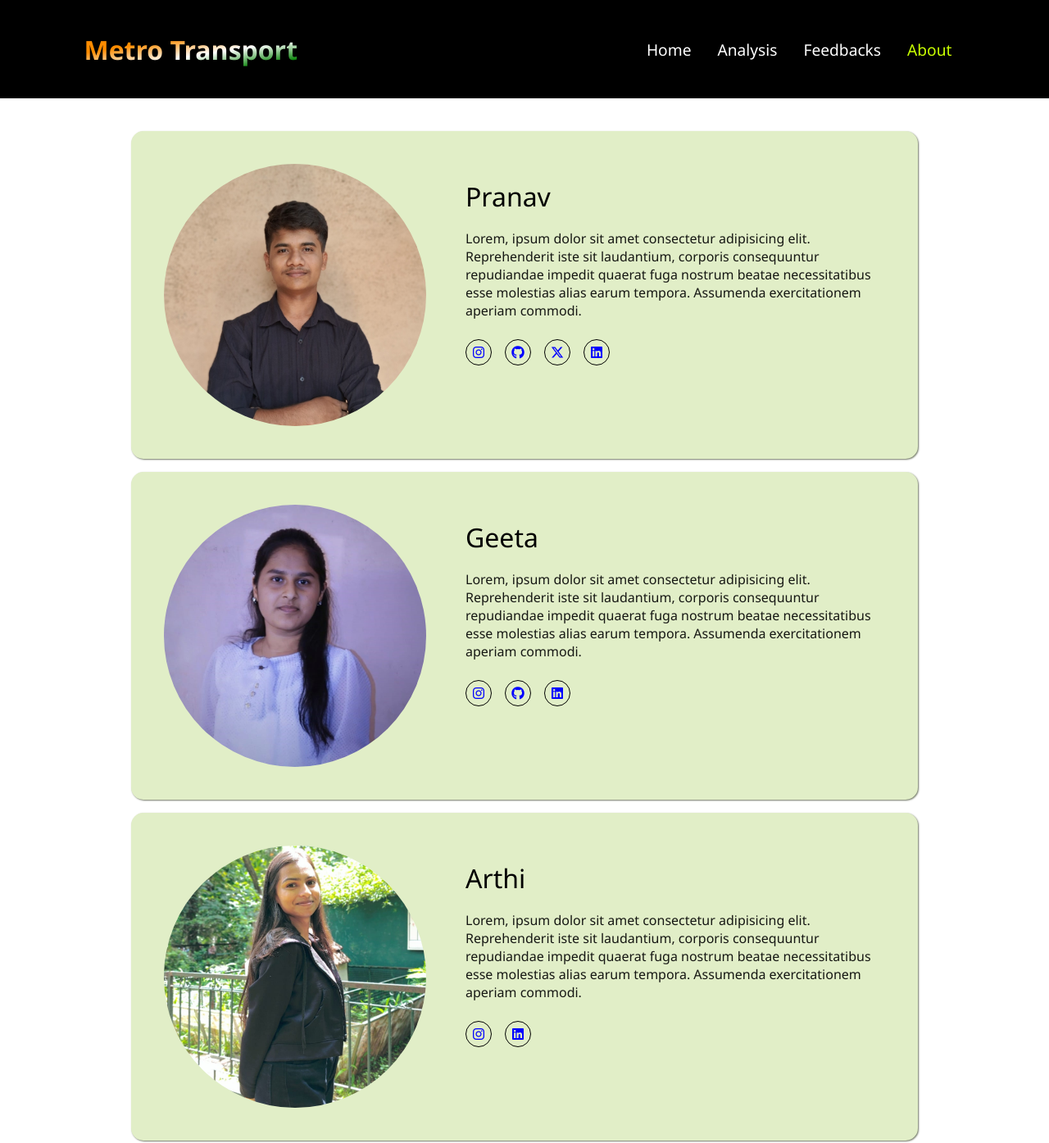
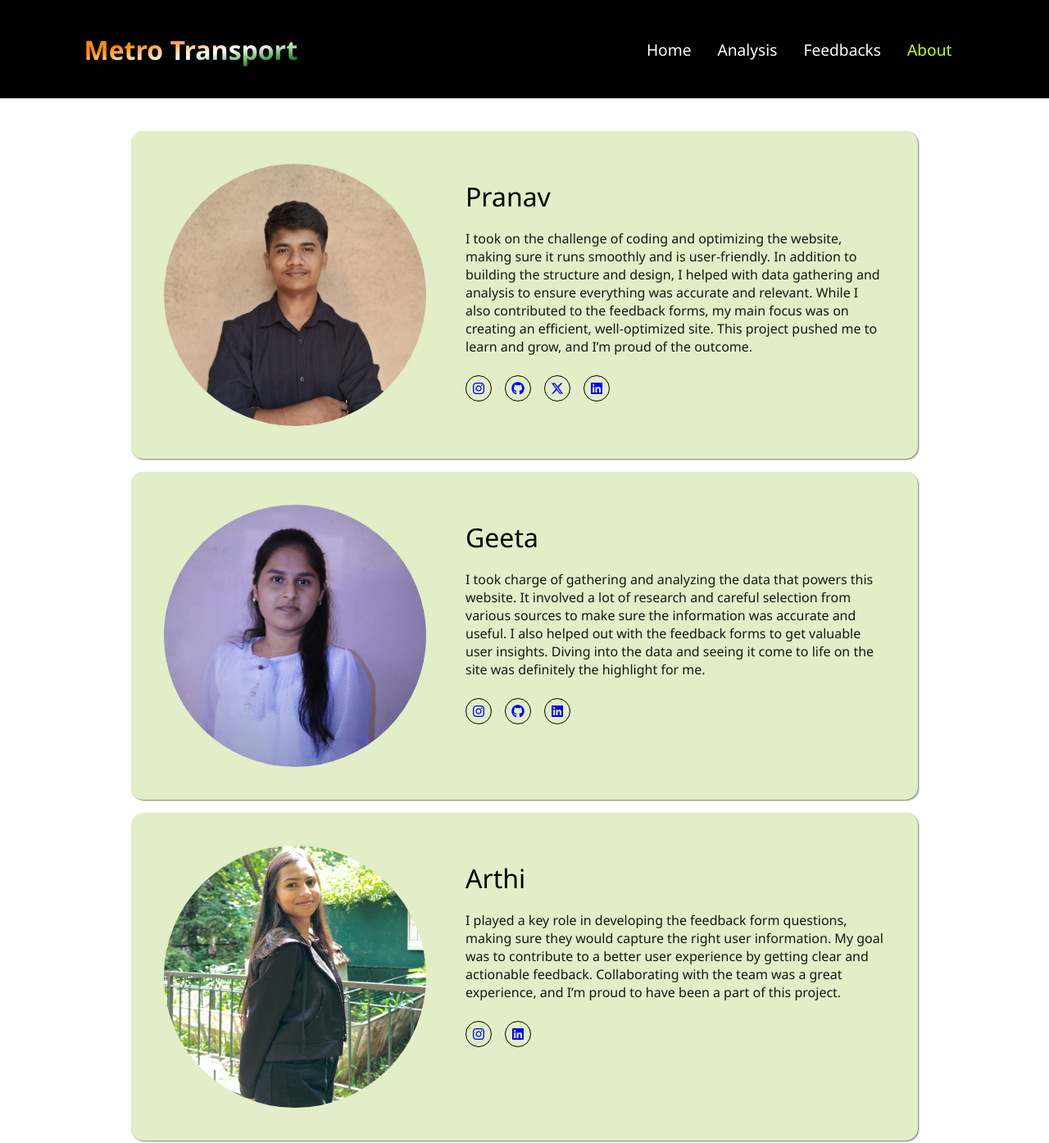
Before and after one commit to pranavdhekane/Field-Project, a plain HTML site: page pages/about.html in a window 1280 px wide. Shown: the top 1395 px of the page at 82% size. Drawn offline with Linux system fonts and the light colour scheme.

Commit message:
about-text added

```diff
--- a/pages/about.html
+++ b/pages/about.html
@@ -19,17 +19,20 @@
         <a href="javascript:void(0)" class="closebtn" onclick="closeNav()">×</a>
         <ul>
             <li><a href="../index.html">Home</a></li>
-            <li><a href="#">Analysis</a></li>
+            <li><a href="analysis.html">Analysis</a></li>
             <li><a href="feedbacks.html">Feedbacks</a></li>
             <li><a href="" id="current-tab">About</a></li>
         </ul>
+        <div id="side-msg">
+            Made with ❤️
+        </div>
     </div>
     <div id="navbar">
         <h1>Metro Transport</h1>
         <div></div>
         <ul>
             <li><a href="../index.html">Home</a></li>
-            <li><a href="#">Analysis</a></li>
+            <li><a href="analysis.html">Analysis</a></li>
             <li><a href="feedbacks.html">Feedbacks</a></li>
             <li><a href="" id="current-tab">About</a></li>
         </ul>
@@ -43,15 +46,18 @@
                     Pranav
                 </p>
                 <p class="p-info">
-                    Lorem, ipsum dolor sit amet consectetur adipisicing elit. Reprehenderit iste sit laudantium, corporis
-                    consequuntur repudiandae impedit quaerat fuga nostrum beatae necessitatibus esse molestias alias
-                    earum tempora. Assumenda exercitationem aperiam commodi.
+                    I took on the challenge of coding and optimizing the website, making sure it runs smoothly and is
+                    user-friendly. In addition to building the structure and design, I helped with data gathering and
+                    analysis to ensure everything was accurate and relevant. While I also contributed to the feedback
+                    forms, my main focus was on creating an efficient, well-optimized site. This project pushed me to
+                    learn and grow, and I’m proud of the outcome.
                 </p>
                 <ul class="social-links">
                     <a href="https://www.instagram.com/pranavdhekane"><i class="fa-brands fa-instagram"></i></a>
                     <a href="https://github.com/pranavdhekane"><i class="fa-brands fa-github"></i></a>
                     <a href="https://x.com/pranavdhekane"><i class="fa-brands fa-x-twitter"></i></a>
-                    <a href="https://www.linkedin.com/in/pranav-dhekane-293047292"><i class="fa-brands fa-linkedin"></i></a>
+                    <a href="https://www.linkedin.com/in/pranav-dhekane-293047292"><i
+                            class="fa-brands fa-linkedin"></i></a>
                 </ul>
             </div>
         </div>
@@ -62,14 +68,13 @@
                     Geeta
                 </p>
                 <p class="p-info">
-                    Lorem, ipsum dolor sit amet consectetur adipisicing elit. Reprehenderit iste sit laudantium,
-                    corporis consequuntur repudiandae impedit quaerat fuga nostrum beatae necessitatibus esse molestias
-                    alias earum tempora. Assumenda exercitationem aperiam commodi.
+                    I took charge of gathering and analyzing the data that powers this website. It involved a lot of research and careful selection from various sources to make sure the information was accurate and useful. I also helped out with the feedback forms to get valuable user insights. Diving into the data and seeing it come to life on the site was definitely the highlight for me.
                 </p>
                 <ul class="social-links">
                     <a href="https://www.instagram.com/geet_.44/"><i class="fa-brands fa-instagram"></i></a>
                     <a href="https://github.com/Coder-geeta"><i class="fa-brands fa-github"></i></a>
-                    <a href="https://www.linkedin.com/in/geeta-keluskar-9149452a0/"><i class="fa-brands fa-linkedin"></i></a>
+                    <a href="https://www.linkedin.com/in/geeta-keluskar-9149452a0/"><i
+                            class="fa-brands fa-linkedin"></i></a>
                 </ul>
             </div>
         </div>
@@ -80,13 +85,12 @@
                     Arthi
                 </p>
                 <p class="p-info">
-                    Lorem, ipsum dolor sit amet consectetur adipisicing elit. Reprehenderit iste sit laudantium, corporis
-                    consequuntur repudiandae impedit quaerat fuga nostrum beatae necessitatibus esse molestias alias
-                    earum tempora. Assumenda exercitationem aperiam commodi.
+                    I played a key role in developing the feedback form questions, making sure they would capture the right user information. My goal was to contribute to a better user experience by getting clear and actionable feedback. Collaborating with the team was a great experience, and I’m proud to have been a part of this project.
                 </p>
                 <ul class="social-links">
                     <a href="https://www.instagram.com/ar.ti3233"><i class="fa-brands fa-instagram"></i></a>
-                    <a href="https://www.linkedin.com/in/arthi-lawande-1577762a0"><i class="fa-brands fa-linkedin"></i></a>
+                    <a href="https://www.linkedin.com/in/arthi-lawande-1577762a0"><i
+                            class="fa-brands fa-linkedin"></i></a>
                 </ul>
             </div>
         </div>
```
